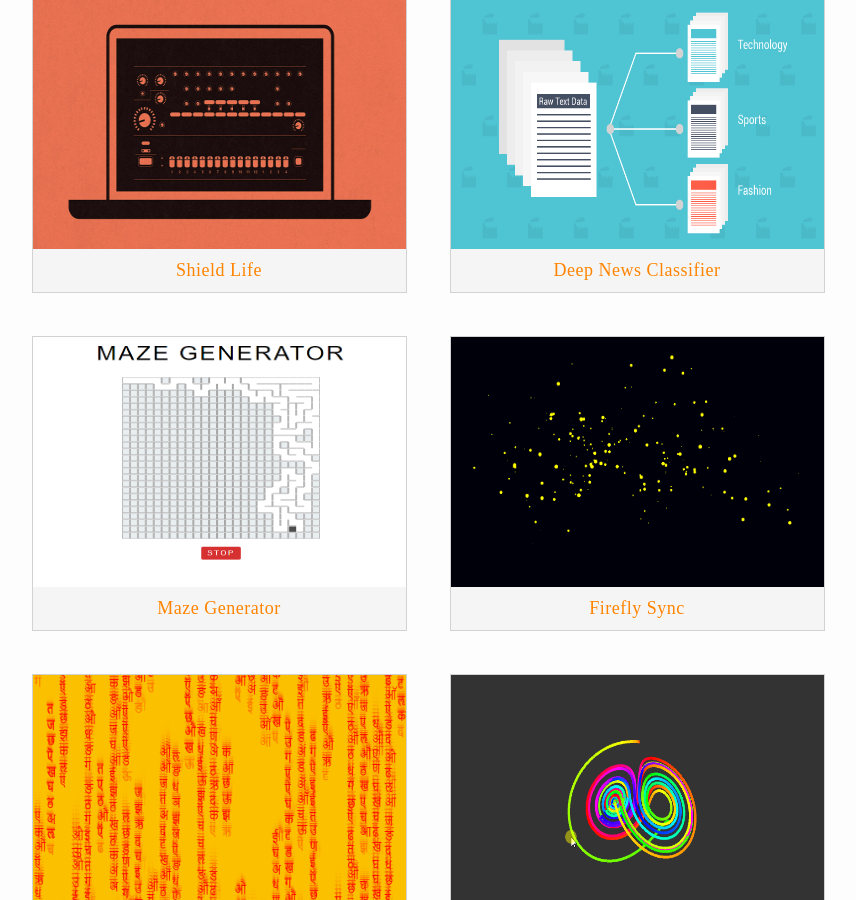
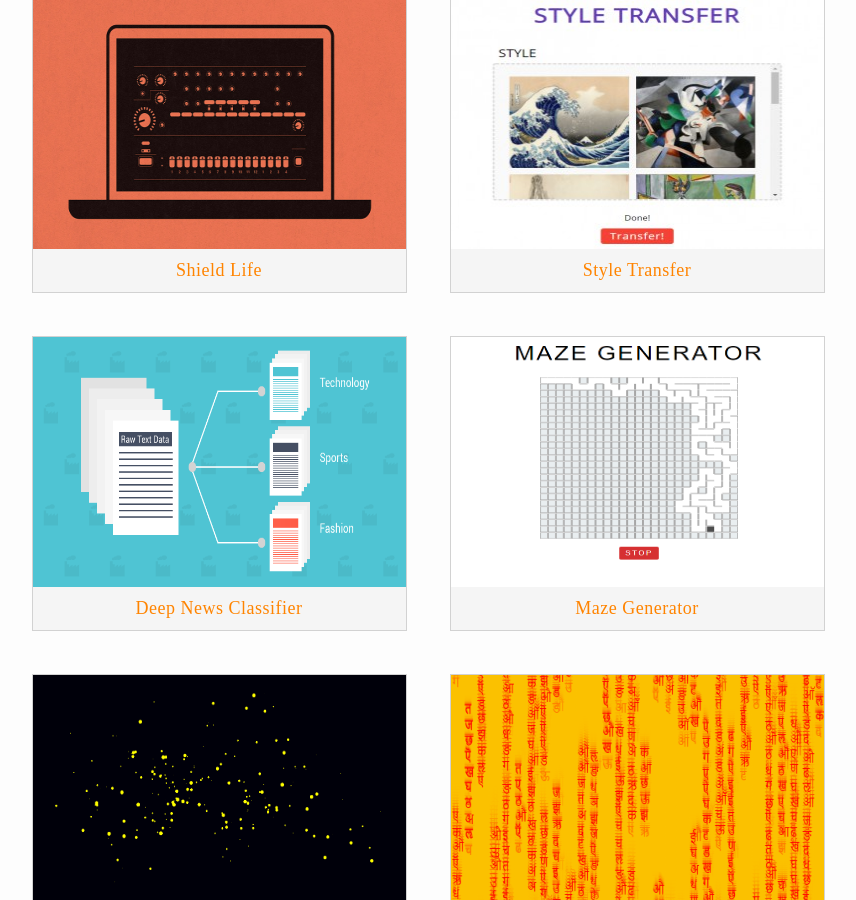
Before and after one commit to akashmeshram/old_website, a Jekyll site: the page built from pages/work.html, in a window 1280 px wide and 900 px high, scrolled down 534 px. Shown: the whole window, without its empty margins (212-1068 px from the left). Built offline with Jekyll 4.4.1, drawn with Linux system fonts in a browser that asks for light colours; nearby versions of some CDN libraries.

Commit message:
Update data.yml

```diff
--- a/_data/data.yml
+++ b/_data/data.yml
@@ -9,6 +9,10 @@
 - name: Shield Life
   image: /assets/app-img/slife.png
   link: /work/slife.html
+
+- name: Style Transfer
+  image: /assets/app-img/str.jpg
+  link: /work/str.html
 
 - name: Deep News Classifier
   image: /assets/app-img/news.png
```
